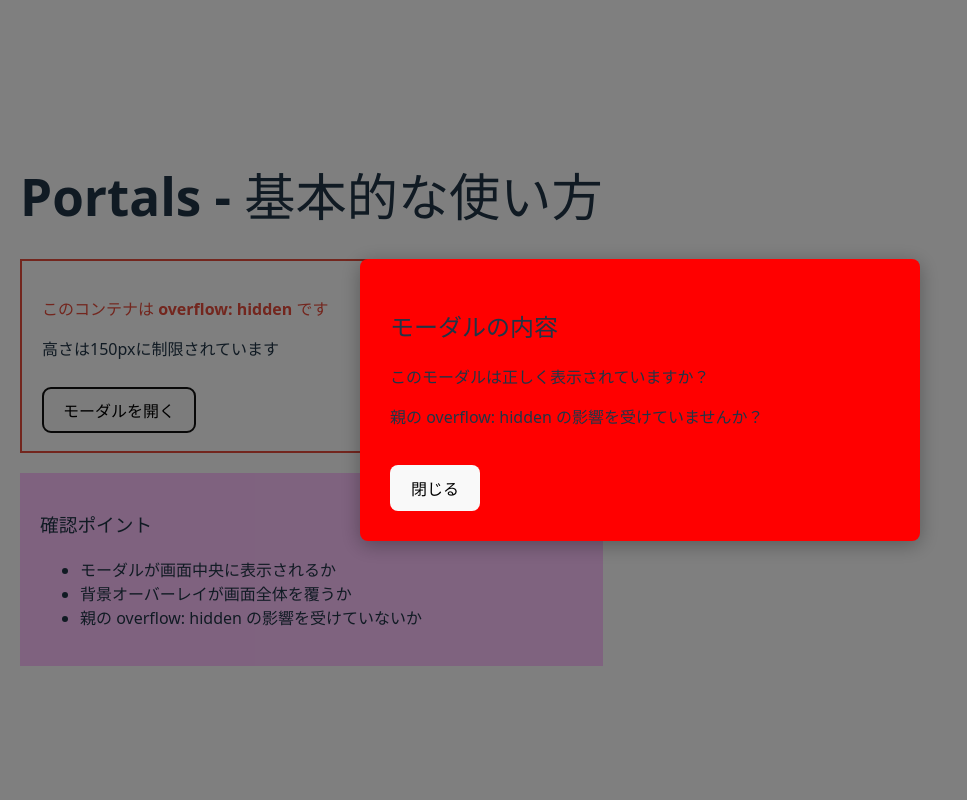
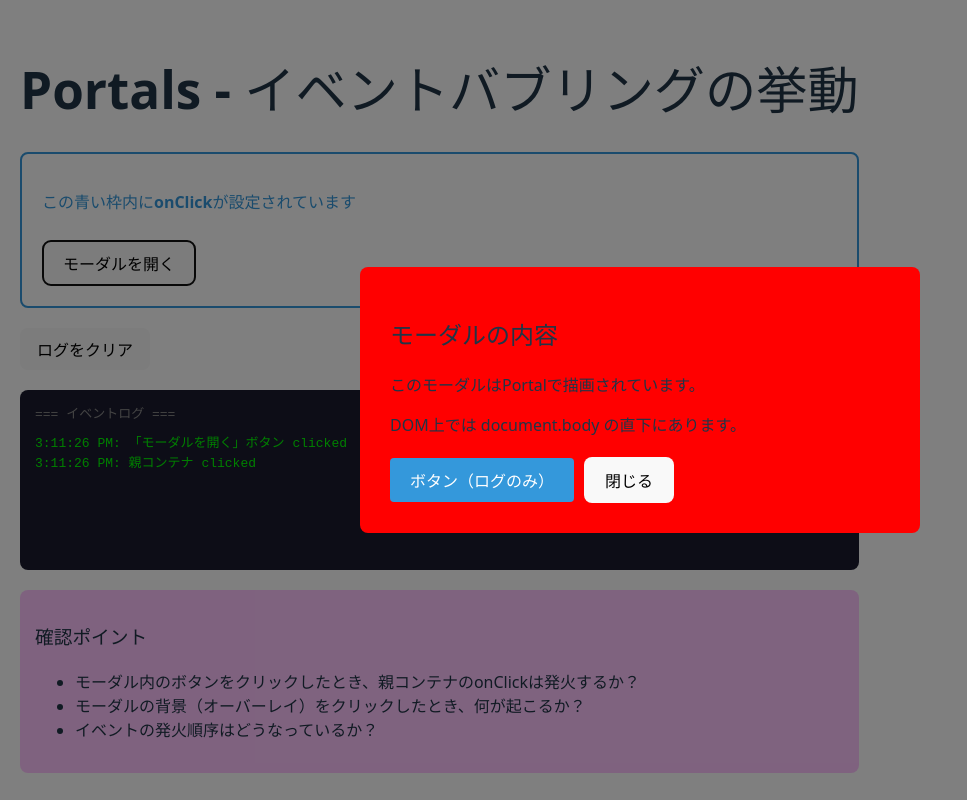
Before and after one commit to muratariku0903/react-learning, a React (Vite) app in the folder react-basic/: page / in a window 1280 px wide. Both pictures are taken after a click on the button "モーダルを開く". Shown: the whole page, without its empty margins (0-967 px from the left). Built offline with nearby package versions, Linux system fonts and the light colour scheme.

Commit message:
event-bubblingの演習におけるAppコンポーネントのインポートパスを修正し、コードの整形を行い、進捗管理を更新

```diff
--- a/react-basic/src/App.tsx
+++ b/react-basic/src/App.tsx
@@ -1,4 +1,4 @@
-import ExerciseApp from "./exercises/portals/basic-usage/App";
+import ExerciseApp from "./exercises/portals/event-bubbling/App";
 
 export default function App() {
   return <ExerciseApp />;
--- a/react-basic/src/exercises/portals/event-bubbling/App.tsx
+++ b/react-basic/src/exercises/portals/event-bubbling/App.tsx
@@ -1,5 +1,5 @@
-import { useState } from 'react';
-import { createPortal } from 'react-dom';
+import { useState } from "react";
+import { createPortal } from "react-dom";
 
 export default function App() {
   const [isOpen, setIsOpen] = useState(false);
@@ -12,7 +12,7 @@ export default function App() {
   const clearLogs = () => setLogs([]);
 
   return (
-    <div style={{ padding: '20px' }}>
+    <div style={{ padding: "20px" }}>
       <h1>Portals - イベントバブリングの挙動</h1>
 
       {/*
@@ -20,67 +20,70 @@ export default function App() {
         Portalで外に出たモーダル内のクリックはここまでバブリングするか？
       */}
       <div
-        onClick={() => addLog('親コンテナ clicked')}
+        onClick={() => addLog("親コンテナ clicked")}
         style={{
-          padding: '20px',
-          border: '2px solid #3498db',
-          borderRadius: '8px',
-          marginBottom: '20px',
+          padding: "20px",
+          border: "2px solid #3498db",
+          borderRadius: "8px",
+          marginBottom: "20px",
         }}
       >
-        <p style={{ color: '#3498db', fontWeight: 'bold' }}>
+        <p style={{ color: "#3498db", fontWeight: "bold" }}>
           この青い枠内にonClickが設定されています
         </p>
 
         <button
           onClick={() => {
-            addLog('「モーダルを開く」ボタン clicked');
+            addLog("「モーダルを開く」ボタン clicked");
             setIsOpen(true);
           }}
           style={{
-            marginTop: '10px',
-            padding: '10px 20px',
-            fontSize: '16px',
-            cursor: 'pointer',
+            marginTop: "10px",
+            padding: "10px 20px",
+            fontSize: "16px",
+            cursor: "pointer",
           }}
         >
           モーダルを開く
         </button>
 
-        {isOpen && (
-          <Modal onClose={() => setIsOpen(false)} addLog={addLog} />
-        )}
+        {isOpen && <Modal onClose={() => setIsOpen(false)} addLog={addLog} />}
       </div>
 
-      <div style={{ marginBottom: '20px' }}>
-        <button onClick={clearLogs} style={{ padding: '8px 16px' }}>
+      <div style={{ marginBottom: "20px" }}>
+        <button onClick={clearLogs} style={{ padding: "8px 16px" }}>
           ログをクリア
         </button>
       </div>
 
       <div
         style={{
-          padding: '15px',
-          background: '#1a1a2e',
-          color: '#0f0',
-          borderRadius: '8px',
-          fontFamily: 'monospace',
-          minHeight: '150px',
-          maxHeight: '300px',
-          overflow: 'auto',
+          padding: "15px",
+          background: "#1a1a2e",
+          color: "#0f0",
+          borderRadius: "8px",
+          fontFamily: "monospace",
+          minHeight: "150px",
+          maxHeight: "300px",
+          overflow: "auto",
         }}
       >
-        <div style={{ marginBottom: '10px', color: '#888' }}>
-          === イベントログ ===
-        </div>
+        <div style={{ marginBottom: "10px", color: "#888" }}>=== イベントログ ===</div>
         {logs.length === 0 ? (
-          <div style={{ color: '#666' }}>ログはまだありません</div>
+          <div style={{ color: "#666" }}>ログはまだありません</div>
         ) : (
           logs.map((log, i) => <div key={i}>{log}</div>)
         )}
       </div>
 
-      <div style={{ marginTop: '20px', padding: '15px', background: '#f5f5f5', borderRadius: '8px' }}>
+      <div
+        style={{
+          marginTop: "20px",
+          padding: "15px",
+          background: "#f5f5",
+          borderRadius: "8px",
+        }}
+      >
         <h3>確認ポイント</h3>
         <ul>
           <li>モーダル内のボタンをクリックしたとき、親コンテナのonClickは発火するか？</li>
@@ -100,51 +103,52 @@ type ModalProps = {
 function Modal({ onClose, addLog }: ModalProps) {
   return createPortal(
     <div
-      onClick={() => {
-        addLog('オーバーレイ clicked');
+      onClick={(e) => {
+        addLog("オーバーレイ clicked");
+        e.stopPropagation();
         onClose();
       }}
       style={{
-        position: 'fixed',
+        position: "fixed",
         top: 0,
         left: 0,
         right: 0,
         bottom: 0,
-        backgroundColor: 'rgba(0, 0, 0, 0.5)',
-        display: 'flex',
-        alignItems: 'center',
-        justifyContent: 'center',
+        backgroundColor: "rgba(0, 0, 0, 0.5)",
+        display: "flex",
+        alignItems: "center",
+        justifyContent: "center",
         zIndex: 1000,
       }}
     >
       <div
         onClick={(e) => {
-          addLog('モーダル本体 clicked');
+          addLog("モーダル本体 clicked");
           e.stopPropagation(); // オーバーレイへの伝播を止める
         }}
         style={{
-          background: 'white',
-          padding: '30px',
-          borderRadius: '8px',
-          maxWidth: '500px',
-          width: '90%',
+          background: "red",
+          padding: "30px",
+          borderRadius: "8px",
+          maxWidth: "500px",
+          width: "90%",
         }}
       >
         <h2>モーダルの内容</h2>
         <p>このモーダルはPortalで描画されています。</p>
         <p>DOM上では document.body の直下にあります。</p>
 
-        <div style={{ marginTop: '20px' }}>
+        <div style={{ marginTop: "20px" }}>
           <button
-            onClick={() => addLog('モーダル内ボタン clicked')}
+            onClick={() => addLog("モーダル内ボタン clicked")}
             style={{
-              padding: '10px 20px',
-              marginRight: '10px',
-              cursor: 'pointer',
-              background: '#3498db',
-              color: 'white',
-              border: 'none',
-              borderRadius: '4px',
+              padding: "10px 20px",
+              marginRight: "10px",
+              cursor: "pointer",
+              background: "#3498db",
+              color: "white",
+              border: "none",
+              borderRadius: "4px",
             }}
           >
             ボタン（ログのみ）
@@ -153,8 +157,8 @@ function Modal({ onClose, addLog }: ModalProps) {
           <button
             onClick={onClose}
             style={{
-              padding: '10px 20px',
-              cursor: 'pointer',
+              padding: "10px 20px",
+              cursor: "pointer",
             }}
           >
             閉じる
@@ -162,6 +166,6 @@ function Modal({ onClose, addLog }: ModalProps) {
         </div>
       </div>
     </div>,
-    document.body
+    document.body,
   );
 }
```
Also changed, not shown: react-basic/src/exercises/portals/event-bubbling/answer.md (+19 -5 lines), react-basic/src/exercises/portals/event-bubbling/design.md (+26 -5 lines), react-basic/src/exercises/portals/progress.md (+1 -1 lines).
